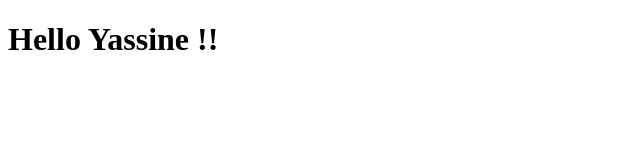
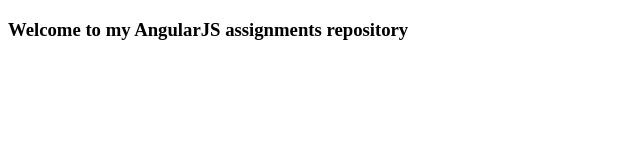
Before and after one commit to yansen94/coursera-angularjs, a plain HTML site: page index.html in a window 1280 px wide. Shown: the whole page, without its empty margins (0-640 px from the left). Drawn offline with Linux system fonts and the light colour scheme.

Commit message:
welcome message in the index page

```diff
--- a/index.html
+++ b/index.html
@@ -1,9 +1,9 @@
 <!DOCTYPE html>
 <html>
     <head>
-        <title>Assignment 1</title>
+        <title>Coursera AngularJS</title>
     </head>
     <body>
-        <h1>Hello Yassine !!</h1>
+        <h3>Welcome to my AngularJS assignments repository</h3>
     </body>
 </html>
```
